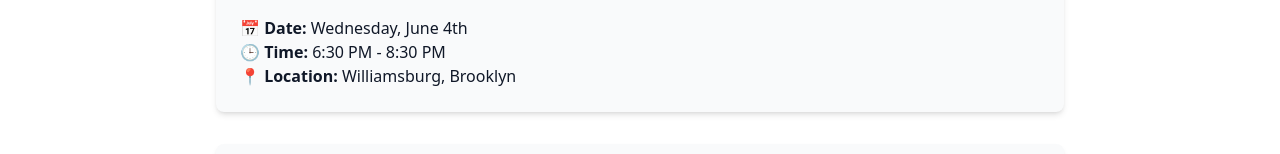
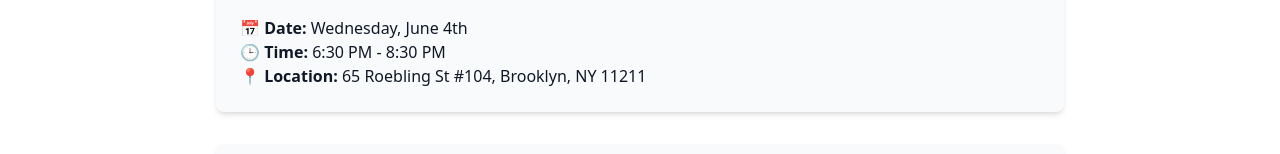
Before and after one commit to jonathan-hooper-osf/nycfixitshop.org, a website: page site/events.html in a window 1280 px wide. Shown: the part 608-762 px from the top of the page. Drawn offline with Linux system fonts and the light colour scheme.

Commit message:
add address

```diff
--- a/site/events.html
+++ b/site/events.html
@@ -52,7 +52,7 @@
         <h2 class="text-2xl font-bold mb-4">📍 Event Details</h2>
         <p><strong>📅 Date:</strong> Wednesday, June 4th</p>
         <p><strong>🕒 Time:</strong> 6:30 PM - 8:30 PM</p>
-        <p><strong>📍 Location:</strong> Williamsburg, Brooklyn</p>
+        <p><strong>📍 Location:</strong> 65 Roebling St #104, Brooklyn, NY 11211</p>
       </div>
 
       <div class="bg-gray-50 p-6 rounded-lg shadow-md text-left mt-8">
```
